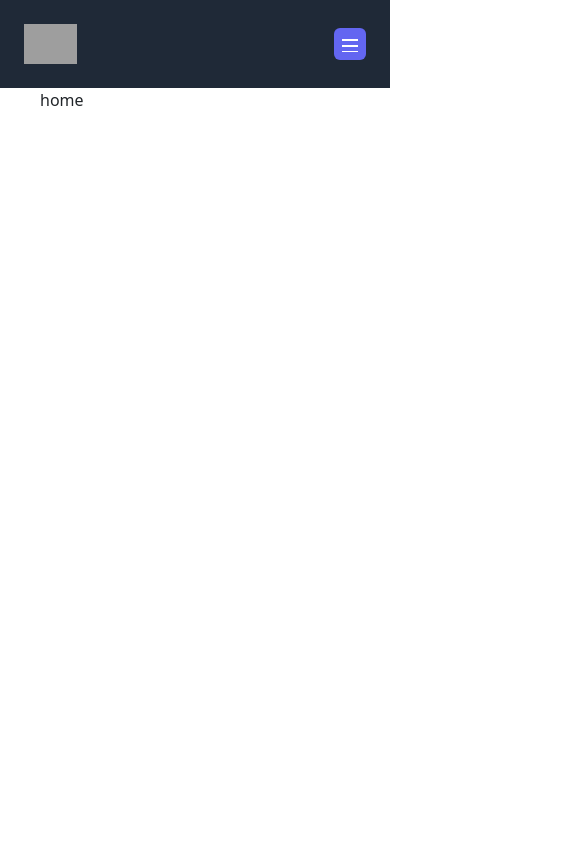
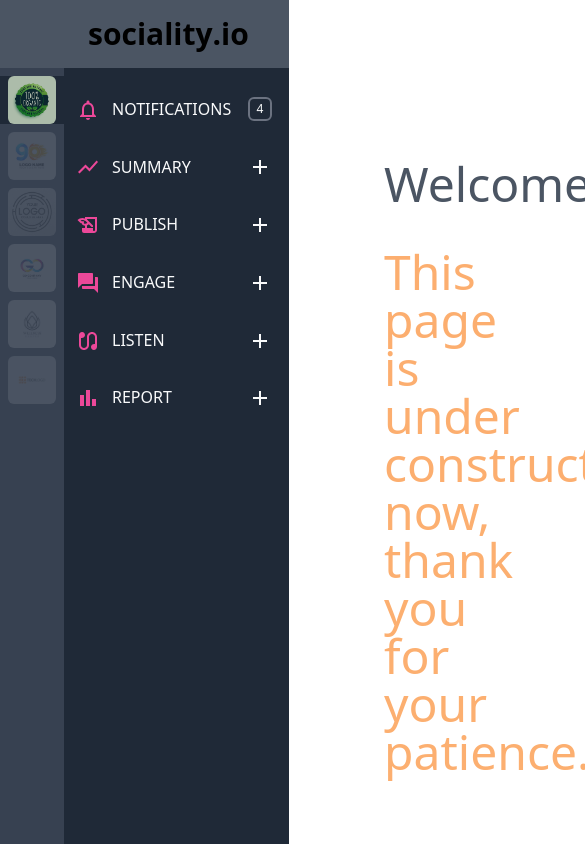
Before and after one commit to dcavusoglu/fe-project, a React (Create React App) app: page / in a window 390 px wide. Shown: the top 844 px of the page, 585 px wide, since content can reach past the window. Built offline with nearby package versions, Linux system fonts and the light colour scheme; grey boxes are pictures that could not be loaded.

Commit message:
some tidying-up

```diff
--- a/src/Pages/Home.jsx
+++ b/src/Pages/Home.jsx
@@ -4,8 +4,9 @@ import React from 'react'
 const Home = () => {
   return (
     <div className='main-container'>
-      <div className='ml-10'>
-        home
+      <div className='ml-96 mt-40'>
+        <h2 className='text-5xl text-gray-600'>Welcome</h2>
+        <h2 className='animate-pulse text-orange-400 text-5xl mt-10'>This page is under construction now, <br/> thank you for your patience. </h2>
       </div>
     </div>
   )
--- a/src/components/ProductCard/ProductCard.jsx
+++ b/src/components/ProductCard/ProductCard.jsx
@@ -34,7 +34,7 @@ const className = classNames({
     });
 
   return (
-    <a href={item.account.link} className='flex flex-row items-center mr-8 w-[28rem] h-[32rem]'>
+    <a href={item.account.link} target="_blank" rel="noreferrer" className='flex flex-row items-center mr-8 w-[28rem] h-[32rem]'>
       <div className={className} >
         <span>
           {(item.account.channel === 'instagrambusiness') ? <InstagramIcon className='social-icon text-gray-200'/>
--- /dev/null
+++ b/src/components/Sidebar/BrandTab.js
@@ -0,0 +1,22 @@
+import React, {useState} from 'react'
+import { BrandTabLogos } from './BrandTabLogos'
+import BrandTabItem from './BrandTabItem'
+import { ContentMenuData } from './ContentMenuData.js';
+import ContentMenu from './ContentMenu';
+
+const BrandTab = ({multiple = false}) => {
+  const [active, setActive] = useState(0)
+  return (
+    <div className='bg-gray-700 h-full w-16 fixed' >
+      {BrandTabLogos.map((menu, index) => {
+        return <BrandTabItem menu={menu} key={index} active={active === index} multiple={multiple} onToggle={(e) => setActive((a) => (a === index ? "" : index))}>
+          {ContentMenuData.map((item, index) => {
+            return  <ContentMenu item={item} key={index} />
+          })}
+        </BrandTabItem>
+      })}
+    </div>
+  )
+}
+
+export default BrandTab
--- /dev/null
+++ b/src/components/Sidebar/BrandTabItem.js
@@ -0,0 +1,34 @@
+import React, {useState} from 'react'
+import Collapse from '@mui/material/Collapse';
+
+const BrandTabItem = ({menu, children, active, multiple, onToggle}) => {
+  const [open, setOpen] = useState(false);
+  const isActive = () => (multiple ? open : active);
+
+  const handleClick = () => {
+    setOpen(curr => !curr);
+    onToggle();
+  };
+
+  return (
+    <span>
+      <div className={isActive() ? "bg-gray-800" : ""} onClick={handleClick}>
+          <img
+            src={menu.image}
+            alt='logos'
+            className={isActive() ? 'opacity-2 rounded w-12 h-12 mt-2 mr-2 ml-2 mb-0 animate-pulse' : 'rounded w-12 h-12 mt-2 mr-2 ml-2 mb-0 opacity-10'}
+          />
+      </div>
+      {/* sidebar opens at the top */}
+        <Collapse
+          in={isActive()}
+          timeout={{enter: 1000}}
+          className={isActive() ? "animate-fade-in bg-gray-800 mt-0 fixed top-20 left-16" : "hidden"}
+        >
+          {children}
+        </Collapse>
+    </span>
+  )
+}
+
+export default BrandTabItem
--- a/src/components/Sidebar/SuperMenuLogos.js
+++ b/src/components/Sidebar/BrandTabLogos.js
@@ -5,7 +5,7 @@ import LogoFour from '../../assets/Logo4.png';
 import LogoFive from '../../assets/Logo5.png';
 import LogoSix from '../../assets/Logo6.png';
 
-export const SuperMenuLogos = [
+export const BrandTabLogos = [
   {
     "image": LogoOne
   },
--- a/src/components/Sidebar/SidebarItem.js
+++ b/src/components/Sidebar/ContentMenu.js
@@ -3,17 +3,16 @@ import AddIcon from '@mui/icons-material/Add';
 import RemoveIcon from '@mui/icons-material/Remove';
 import Collapse from '@mui/material/Collapse';
 
-const SidebarItem = ({item}) => {
+const ContentMenu = ({item}) => {
 
   const [open, setOpen] = useState(false);
 
   const handleClick = () => {
-
     setOpen(!open);
   };
 
   return (
-      <div onClick={item.children && handleClick} className='ml-0 p-0 no-underline'>
+      <div onClick={handleClick} className='ml-0 p-0 no-underline'>
         <a className={open? 'bg-pink-500 flex items-center pl-3 py-3 pr-4 text-white rounded' : 'flex items-center pl-3 py-3 pr-4 text-gray-50 hover:text-gray-50  hover:bg-gray-900 rounded'} href={item.path}>
           <span className={open ? "inline-block mr-3": "text-pink-500 inline-block mr-3"}>
             {item.icon}
@@ -29,10 +28,13 @@ const SidebarItem = ({item}) => {
             </span>
           }
         </a>
-        <Collapse in={open} appear={true} timeout="auto" unMountOnEnter>
+        <Collapse
+          in={open}
+          timeout="auto"
+          >
             {item.children?.map((child, index) => {
               return (
-                <a href={`/${child.title}`} className='flex flex-row pl-3 py-3 pr-4 text-gray-50 ml-6 hover:text-pink-500' key={index} >
+                <a href={child.title === 'Feed' ? `/${child.title}` : "/" } className='flex flex-row pl-3 py-3 pr-4 text-gray-50 ml-6 hover:text-pink-500' key={index} >
                   <span className="inline-block mr-3">{child.icon}</span>
                   <span className='uppercase w-24'>{child.title}</span>
                 </a>
@@ -44,4 +46,4 @@ const SidebarItem = ({item}) => {
   )
 }
 
-export default SidebarItem
+export default ContentMenu
--- a/src/components/Sidebar/SidebarData.js
+++ b/src/components/Sidebar/ContentMenuData.js
@@ -6,7 +6,7 @@ import BarChartIcon from '@mui/icons-material/BarChart';
 import HistoryEduIcon from '@mui/icons-material/HistoryEdu';
 
 
-export const SidebarData = [
+export const ContentMenuData = [
   {
     "title": "notifications",
     "icon": <NotificationsNoneIcon/>,
--- a/src/components/Sidebar/Sidebar.js
+++ b/src/components/Sidebar/Sidebar.js
@@ -1,40 +1,20 @@
 import React from 'react';
-import SidebarItem from './SidebarItem';
-import SuperMenu from './SuperMenu';
-import { SidebarData } from './SidebarData.js';
+import BrandTab from './BrandTab';
 
 const Sidebar = () => {
 
   return (
   <div>
-    <nav className="lg:hidden py-6 px-6 bg-gray-800">
-      <div className="flex items-center justify-between">
-        <a className="text-2xl text-white font-semibold" href="#">
-          <img className="h-10" src="artemis-assets/logos/artemis-logo.svg" alt="" width="auto"/>
-        </a>
-        <button className="navbar-burger flex items-center rounded focus:outline-none">
-          <svg className="text-white bg-indigo-500 hover:bg-indigo-600 block h-8 w-8 p-2 rounded" viewbox="0 0 20 20" xmlns="http://www.w3.org/2000/svg" fill="currentColor">
-            <title>Mobile menu</title>
-            <path d="M0 3h20v2H0V3zm0 6h20v2H0V9zm0 6h20v2H0v-2z"></path>
-          </svg>
-        </button>
-      </div>
-    </nav>
-    <div className="hidden lg:block navbar-menu relative z-50">
-      <div className="navbar-backdrop fixed lg:hidden inset-0 bg-gray-800 opacity-10"></div>
       <nav className="fixed top-0 left-0 bottom-0 flex flex-col  sm:max-w-xs pb-8 bg-gray-800 overflow-y-visible">
-        {/* navdan w-3/4 silindi */}
         <div className="flex items-center pt-3 pb-3 px-10 lg:border-b border-gray-700 bg-gray-600">
-          <a className="text-xl text-white font-semibold" href="#">
+          <a className="text-xl text-white font-semibold" href="/">
             <span className='text-3xl text-black ml-12'><strong>sociality</strong>.io</span>
           </a>
         </div>
         <div className="h-full w-full">
-          <SuperMenu/>
+          <BrandTab/>
         </div>
       </nav>
-  </div>
-  <div className="mx-auto lg:ml-80"></div>
 </div>
   )
 }
--- a/src/components/Sidebar/SuperMenu.js
+++ /dev/null
@@ -1,21 +0,0 @@
-import React, {useState} from 'react'
-import { SuperMenuLogos } from './SuperMenuLogos'
-import SuperMenuItem from './SuperMenuItem'
-import { SidebarData } from './SidebarData.js';
-import SidebarItem from './SidebarItem';
-const SuperMenu = ({multiple = false}) => {
-  const [active, setActive] = useState(0)
-  return (
-    <div className='bg-gray-700 h-full w-16 fixed' >
-      {SuperMenuLogos.map((menu, index) => {
-        return <SuperMenuItem menu={menu} key={index} active={active === index} multiple={multiple} onToggle={(e) => setActive((a) => (a === index ? "" : index))}>
-          {SidebarData.map((item, index) => {
-            return  <SidebarItem item={item} key={index} />
-          })}
-        </SuperMenuItem>
-      })}
-    </div>
-  )
-}
-
-export default SuperMenu
--- a/src/components/Sidebar/SuperMenuItem.js
+++ /dev/null
@@ -1,29 +0,0 @@
-import React, {useState} from 'react'
-
-import Collapse from '@mui/material/Collapse';
-
-const SuperMenuItem = ({menu, children, active, multiple, onToggle}) => {
-  const [open, setOpen] = useState(false);
-  const isActive = () => (multiple ? open : active);
-
-  const handleClick = () => {
-    setOpen(curr => !curr);
-    onToggle();
-  };
-
-  return (
-    <span id="myGroup">
-      <div className={isActive() ? "bg-gray-800" : ""} onClick={handleClick}>
-          <img src={menu.image} alt='logos'  className={isActive() ? 'opacity-2 rounded w-12 h-12 mt-2 mr-2 ml-2 mb-0 animate-pulse' : 'rounded w-12 h-12 mt-2 mr-2 ml-2 mb-0 opacity-10'}/>
-      </div>
-      {/* sidebar opens at the top */}
-        <Collapse in={isActive()} timeout={{enter: 1000}} className={isActive() ? "animate-fade-in bg-gray-800 mt-0 fixed top-20 left-16" : "hidden"}>
-          {children}
-        </Collapse>
-
-
-    </span>
-  )
-}
-
-export default SuperMenuItem
```
